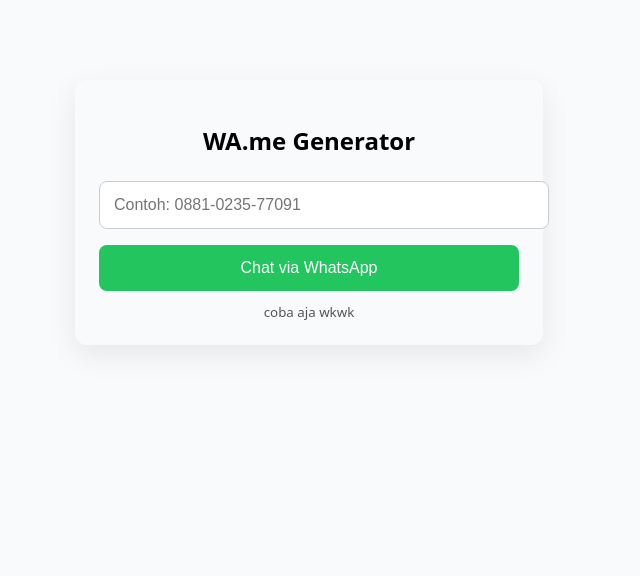
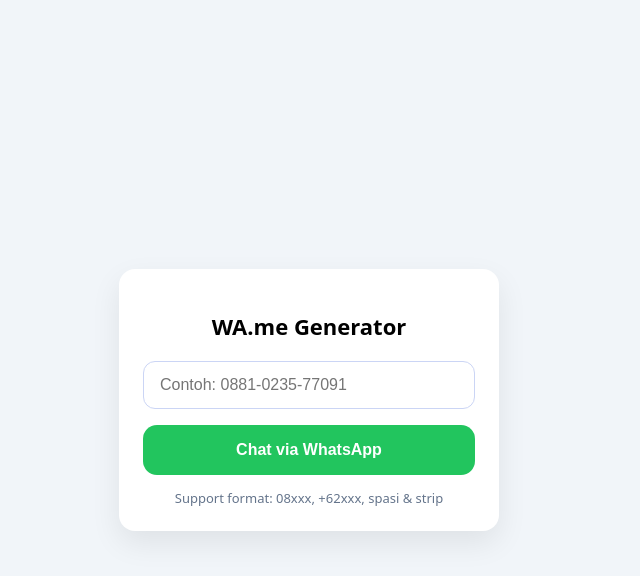
Before and after one commit to briyanw/invitation, a plain HTML site: page index.html in a window 1280 px wide. Shown: the whole page, without its empty margins (331-971 px from the left). Drawn offline with Linux system fonts and the light colour scheme.

Commit message:
Update index.html

```diff
--- a/index.html
+++ b/index.html
@@ -4,53 +4,101 @@
   <meta charset="UTF-8" />
   <title>WhatsApp Link Generator</title>
   <meta name="viewport" content="width=device-width, initial-scale=1.0" />
+
   <style>
+    *,
+    *::before,
+    *::after {
+      box-sizing: border-box;
+    }
+
     body {
       font-family: system-ui, -apple-system, BlinkMacSystemFont, sans-serif;
-      background: #f8fafc;
-      max-width: 420px;
-      margin: 80px auto;
+      background: #f1f5f9;
+      margin: 0;
+      padding: 16px;
+      min-height: 100vh;
+      display: flex;
+      align-items: center;
+      justify-content: center;
+    }
+
+    .card {
+      background: #ffffff;
+      width: 100%;
+      max-width: 380px;
       padding: 24px;
-      border-radius: 12px;
-      box-shadow: 0 10px 30px rgba(0,0,0,0.08);
+      border-radius: 16px;
+      box-shadow: 0 12px 30px rgba(0,0,0,0.08);
     }
+
     h2 {
       text-align: center;
-      margin-bottom: 24px;
+      font-size: 20px;
+      margin-bottom: 20px;
     }
-    input, button {
+
+    input {
       width: 100%;
-      padding: 14px;
       font-size: 16px;
-      border-radius: 8px;
-      border: 1px solid #ccc;
+      padding: 14px 16px;
+      border-radius: 12px;
+      border: 1px solid #cbd5f5;
+      outline: none;
     }
+
+    input:focus {
+      border-color: #22c55e;
+    }
+
     button {
+      width: 100%;
       margin-top: 16px;
+      padding: 16px;
+      font-size: 16px;
+      border-radius: 14px;
+      border: none;
       background: #22c55e;
       color: white;
-      border: none;
+      font-weight: 600;
       cursor: pointer;
     }
-    button:hover {
-      background: #16a34a;
+
+    button:active {
+      transform: scale(0.98);
     }
+
     small {
       display: block;
-      margin-top: 12px;
+      margin-top: 14px;
       text-align: center;
-      color: #555;
+      color: #64748b;
+      font-size: 13px;
+    }
+
+    /* Tablet & desktop */
+    @media (min-width: 768px) {
+      body {
+        padding: 32px;
+      }
+
+      h2 {
+        font-size: 22px;
+      }
     }
   </style>
 </head>
+
 <body>
 
+  <div class="card">
     <h2>WA.me Generator</h2>
 
     <input
       id="phone"
-    type="text"
+      type="tel"
       placeholder="Contoh: 0881-0235-77091"
+      inputmode="numeric"
       onkeydown="if(event.key==='Enter') generateWA()"
     />
 
@@ -58,27 +106,26 @@
       Chat via WhatsApp
     </button>
 
-  <small>coba aja wkwk</small>
+    <small>
+      Support format: 08xxx, +62xxx, spasi & strip
+    </small>
+  </div>
 
   <script>
     function generateWA() {
       let phone = document.getElementById("phone").value.trim();
 
-      // Ambil angka saja
       phone = phone.replace(/\D/g, "");
 
-      // Konversi 0xxx → 62xxx
       if (phone.startsWith("0")) {
         phone = "62" + phone.slice(1);
       }
 
-      // Validasi sederhana nomor Indonesia
       if (!phone.startsWith("62") || phone.length < 10) {
         alert("Nomor WhatsApp tidak valid");
         return;
       }
 
-      // Redirect ke WhatsApp
       window.location.href = `https://wa.me/${phone}`;
     }
   </script>
```
Lines whose indentation alone changed are shown as unchanged.
